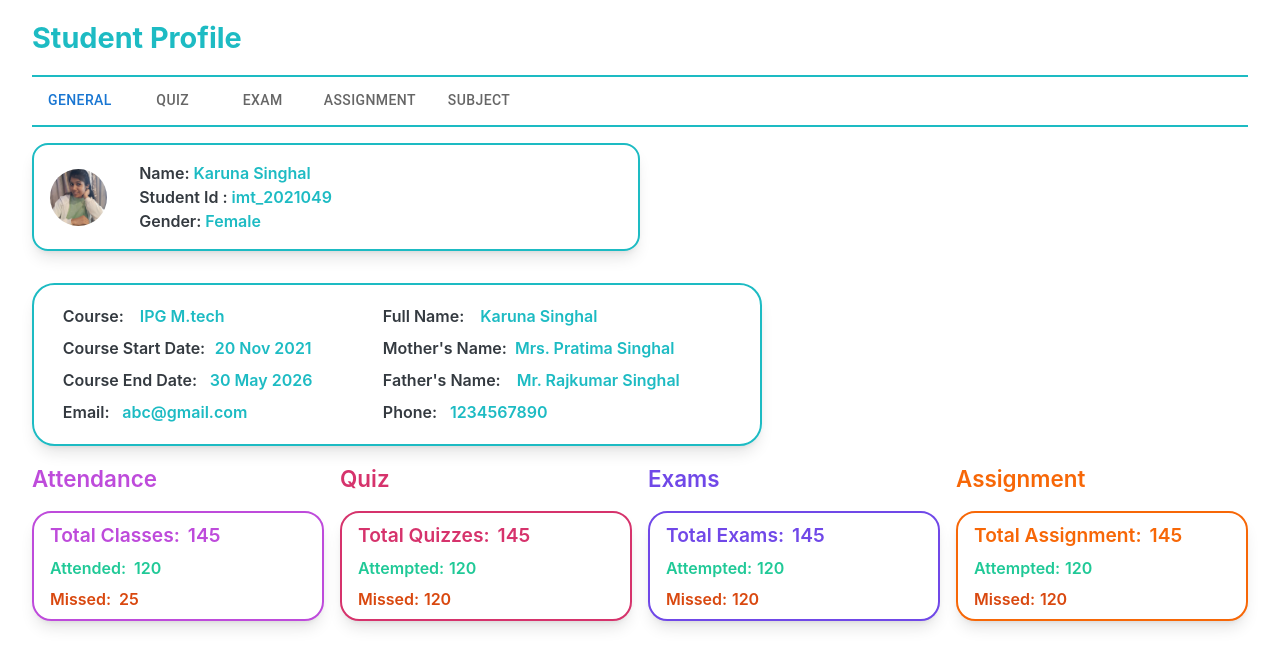
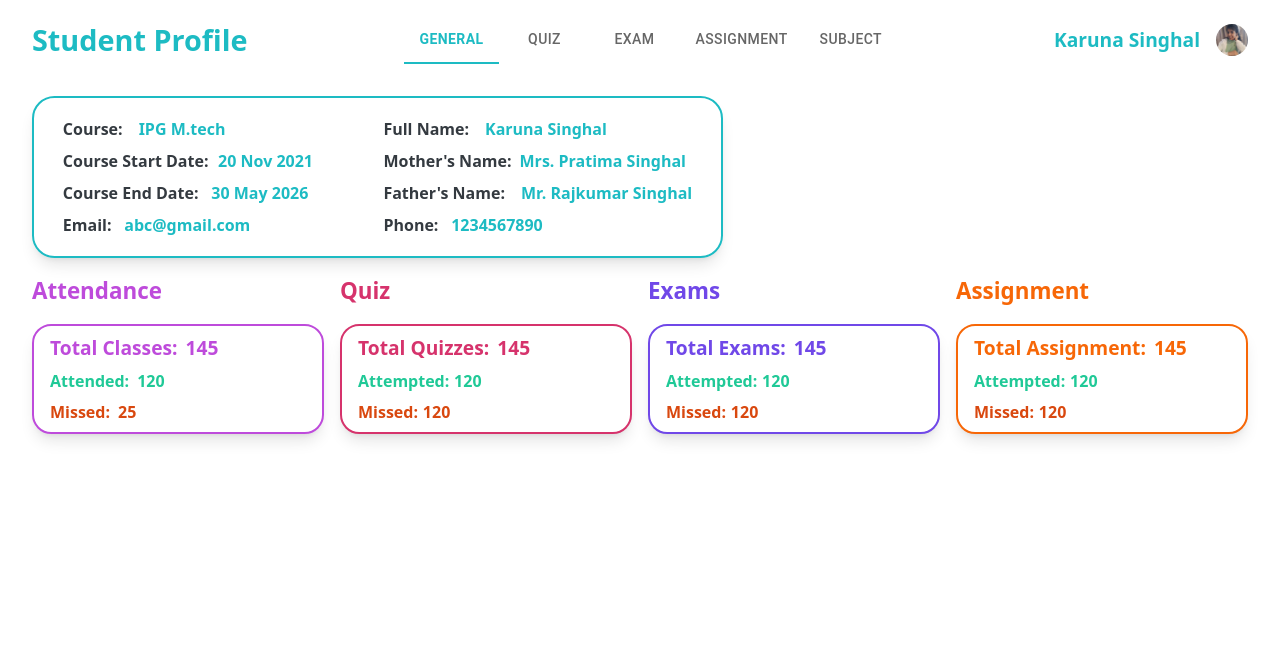
Before and after one commit to Karuna-Singhal/btp-frontend, a React (Create React App) app: page /my-profile in a window 1280 px wide. Shown: the top 666 px of the page. Built offline with nearby package versions, Linux system fonts and the light colour scheme.

Commit message:
minor changes

```diff
--- a/src/components/login/Form.jsx
+++ b/src/components/login/Form.jsx
@@ -4,7 +4,7 @@ import illustrion from "assets/images/illustration.jpg";
 
 function Form({ email, password, setEmail, setPassword, login }) {
   return (
-    <div className="flex grow items-center px-[2rem] gap-[2rem]">
+    <div className="flex grow items-center px-[2rem] gap-[2rem] justify-between">
       <div className="flex flex-col gap-[1rem]">
         <span className="font-bold text-[4.4rem] tracking-tighter">
           Take Control of{" "}
--- a/src/components/profileTab/GeneralTab.jsx
+++ b/src/components/profileTab/GeneralTab.jsx
@@ -1,7 +1,7 @@
 function GeneralTab({ setValue }) {
   return (
     <div className="flex flex-col gap-[1rem]">
-      <div className="flex gap-[4.4rem] shadow-lg border-2 border-primary-teal text-primary-white px-[1.8rem] py-[1.2rem] rounded-[1.4rem] w-[60%] font-semibold">
+      <div className="flex gap-[4.4rem] shadow-lg border-2 border-primary-teal text-primary-white px-[1.8rem] py-[1.2rem] rounded-[1.4rem] font-semibold w-fit">
         <div className="flex flex-col gap-[0.5rem]">
           <div className="flex gap-[1rem] text-primary-black">
             Course: <span className="text-primary-teal">IPG M.tech</span>
--- a/src/components/profileTab/Tab.jsx
+++ b/src/components/profileTab/Tab.jsx
@@ -5,13 +5,19 @@ import Box from "@mui/material/Box";
 
 export default function TabsWrappedLabel({ value, onChange }) {
   return (
-    <div className="border-y-2 border-primary-teal">
-      <Box sx={{ width: "100%" }}>
+    <Box>
       <Tabs
         value={value}
         onChange={onChange}
-          textColor="primary"
-          indicatorColor="info"
+        sx={{
+          "& .MuiTabs-indicator": {
+            backgroundColor: "#1dbbc3",
+          },
+          "& .Mui-selected": {
+            fontWeight: "bold",
+            color: "#1dbbc3 !important",
+          },
+        }}
       >
         <Tab value="general" label="General" />
         <Tab value="quiz" label="Quiz" />
@@ -20,6 +26,5 @@ export default function TabsWrappedLabel({ value, onChange }) {
         <Tab value="subjects" label="Subject" />
       </Tabs>
     </Box>
-    </div>
   );
 }
--- a/src/index.css
+++ b/src/index.css
@@ -8,15 +8,5 @@
 }
 
 body {
-  margin: 0;
-  font-family: -apple-system, BlinkMacSystemFont, "Segoe UI", "Roboto", "Oxygen",
-    "Ubuntu", "Cantarell", "Fira Sans", "Droid Sans", "Helvetica Neue",
-    sans-serif;
-  -webkit-font-smoothing: antialiased;
-  -moz-osx-font-smoothing: grayscale;
+  font-weight: 400;
 }
-
-code {
-  font-family: source-code-pro, Menlo, Monaco, Consolas, "Courier New",
-    monospace;
-}
--- a/src/pages/studentProfile/Profile.jsx
+++ b/src/pages/studentProfile/Profile.jsx
@@ -13,27 +13,24 @@ function Profile() {
   const [value, setValue] = useState("general");
 
   return (
-    <div className="flex flex-col gap-[1rem] px-[2rem] py-[1rem]">
-      <span className="text-primary-teal font-bold text-[1.8rem]">
-        Student Profile
-      </span>
-      <LabTabs value={value} onChange={(e, newValue) => setValue(newValue)} />
+    <div className="flex flex-col gap-[1rem] px-[2rem] py-[1rem] ">
+      <div className="flex items-center justify-between">
+        <span className="text-primary-teal font-bold text-[1.8rem]">
+          Student Profile
+        </span>
+        <LabTabs value={value} onChange={(e, newValue) => setValue(newValue)} />
 
-      <div className="flex gap-[2rem] items-center">
-        <div className="flex items-center gap-[2rem] border-primary-teal border-2 shadow-lg p-4 rounded-[1rem] w-1/2">
-          <div className="w-[10%] h-[10%]">
-            <img src={profileimage} alt="profile" className="rounded-full" />
-          </div>
-          <div className="flex flex-col font-semibold text-primary-black">
-            <div>
-              Name: <span className="text-primary-teal">Karuna Singhal</span>
-            </div>
-            <div>
-              Student Id :{" "}
-              <span className="text-primary-teal">imt_2021049</span>
-            </div>
-            <div>
-              Gender: <span className="text-primary-teal">Female</span>
+        <div className="flex gap-[2rem] items-center">
+          <div className="flex items-center gap-[1rem]">
+            <span className="text-primary-teal font-semibold text-[1.2rem]">
+              Karuna Singhal
+            </span>
+            <div className="w-[2rem] h-[2rem]">
+              <img
+                src={profileimage}
+                alt="profile"
+                className="rounded-full w-full h-full"
+              />
             </div>
           </div>
         </div>
--- a/tailwind.config.js
+++ b/tailwind.config.js
@@ -1,4 +1,3 @@
-/** @type {import('tailwindcss').Config} */
 module.exports = {
   content: ["./src/**/*.{js,jsx,ts,tsx}"],
   theme: {
```
Lines whose indentation alone changed are shown as unchanged.
